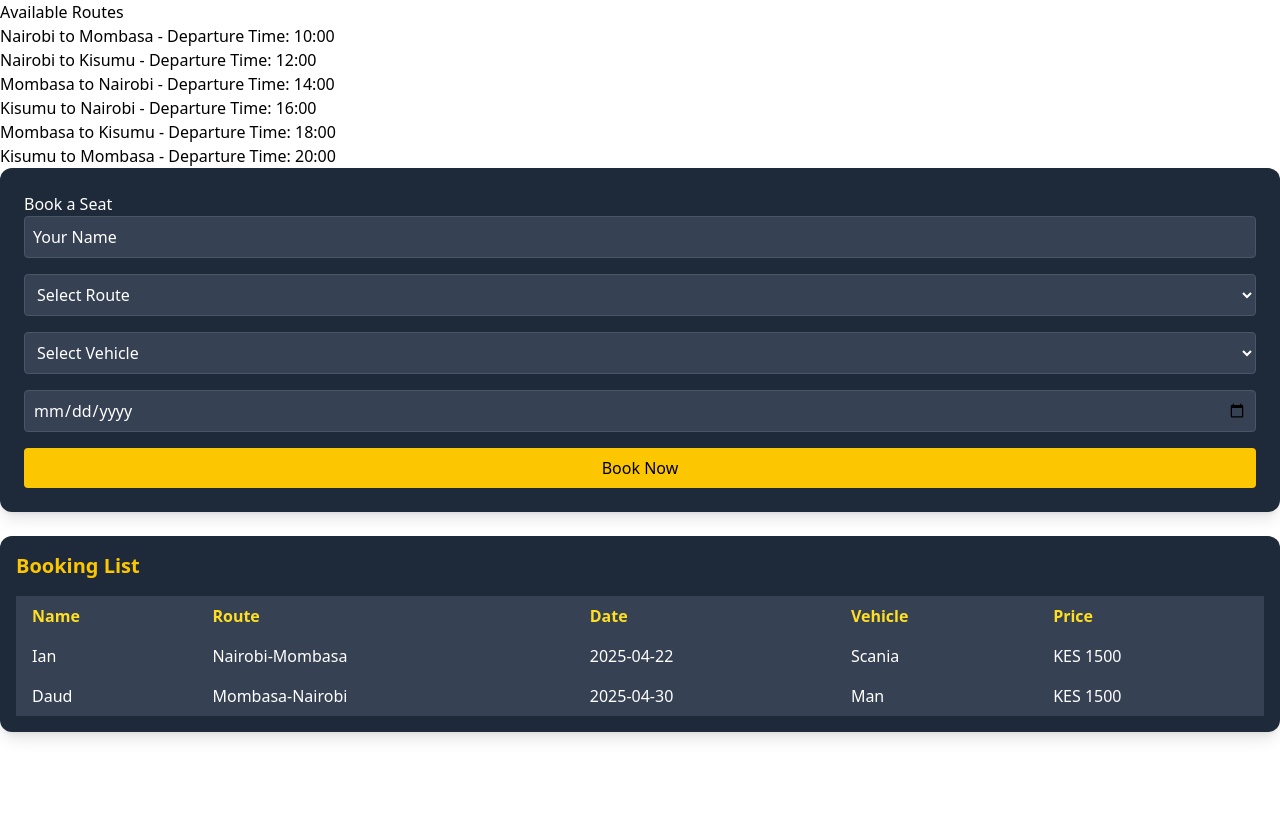
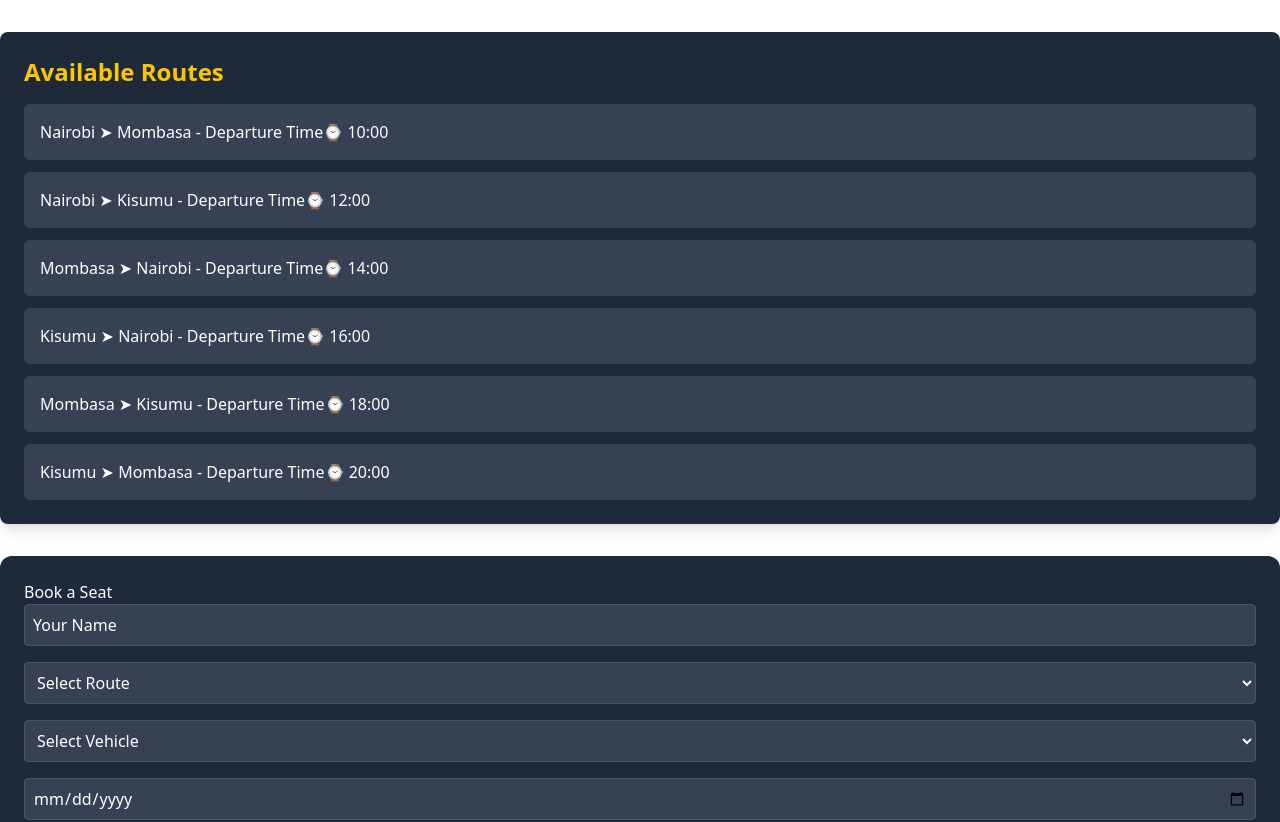
Before and after one commit to DaudElmoge/project-phase-2, a React (Vite) app: page / in a window 1280 px wide. Shown: the top 822 px of the page. Before the commit the page ends 800 px from the top, so only its background shows below. Built offline with nearby package versions, Linux system fonts and the light colour scheme; data requests are answered from the project's data file.

Commit message:
styled RouteDisplay.jsx

```diff
--- a/src/assets/components/BookingList.jsx
+++ b/src/assets/components/BookingList.jsx
@@ -8,8 +8,7 @@ function BookingList() {
       .then((res) => res.json())
       .then((data) => setBookings(data))
       .catch((error) => console.error("Failed to fetch bookings", error));
-    }
-        , []);
+  }, []);
 
   return (
     <div className="bg-gray-800 text-white mt-6 p-4 rounded-xl shadow-lg overflow-x-auto">
@@ -18,7 +17,7 @@ function BookingList() {
       </h2>
       <table className="min-w-full table-auto text-sm sm:text-base">
         <thead>
-            <tr className="bg-gray-700 text-yellow-300">
+          <tr className="text-yellow-300">
             <th className="px-4 py-2 text-left">Name</th>
             <th className="px-4 py-2 text-left">Route</th>
             <th className="px-4 py-2 text-left">Date</th>
@@ -30,7 +29,7 @@ function BookingList() {
           {bookings.map((booking) => (
             <tr
               key={booking.id}
-                className="bg-gray-700 hover:bg-gray-600 transition duration-200"
+              className="hover:bg-gray-600 transition duration-200"
             >
               <td className="px-4 py-2">{booking.name}</td>
               <td className="px-4 py-2">{booking.route}</td>
--- a/src/assets/components/RouteDisplay.jsx
+++ b/src/assets/components/RouteDisplay.jsx
@@ -11,12 +11,17 @@ function RouteDisplay() {
   }, []);
 
   return (
-    <div>
-      <h2>Available Routes</h2>
-      <ul>
+    <div className="bg-gray-800 text-white p-6 rounded-lg shadow-lg my-8">
+      <h2 className="text-2xl font-semibold text-yellow-400 mb-4">
+        Available Routes
+      </h2>
+      <ul className="space-y-3">
         {routes.map((route) => (
-          <li key={route.id}>
-            {route.from} to {route.to} - Departure Time: {route.departureTime}
+          <li
+            key={route.id}
+            className="bg-gray-700 p-4 rounded-md hover:bg-gray-600 transition"
+          >
+            {route.from} ➤ {route.to} - Departure Time⌚ {route.departureTime}
           </li>
         ))}
       </ul>
```
Lines whose indentation alone changed are shown as unchanged.
